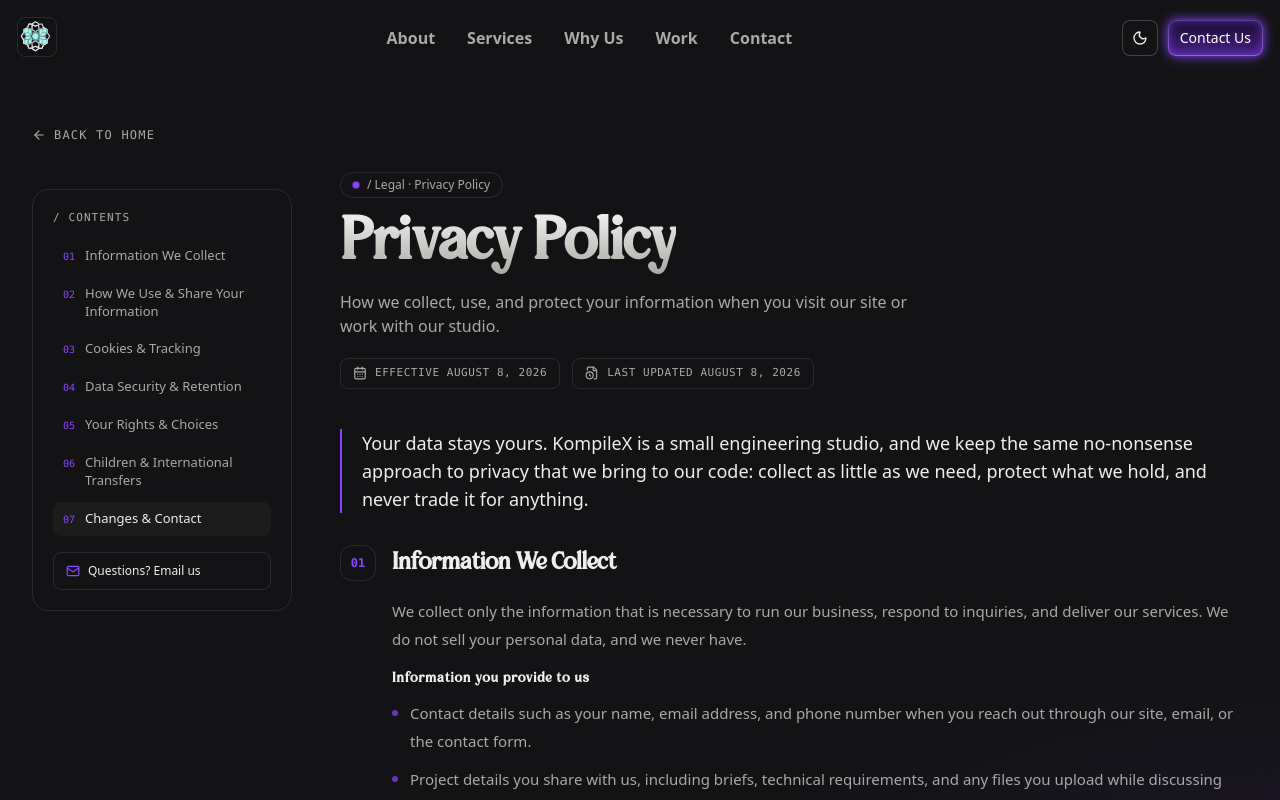
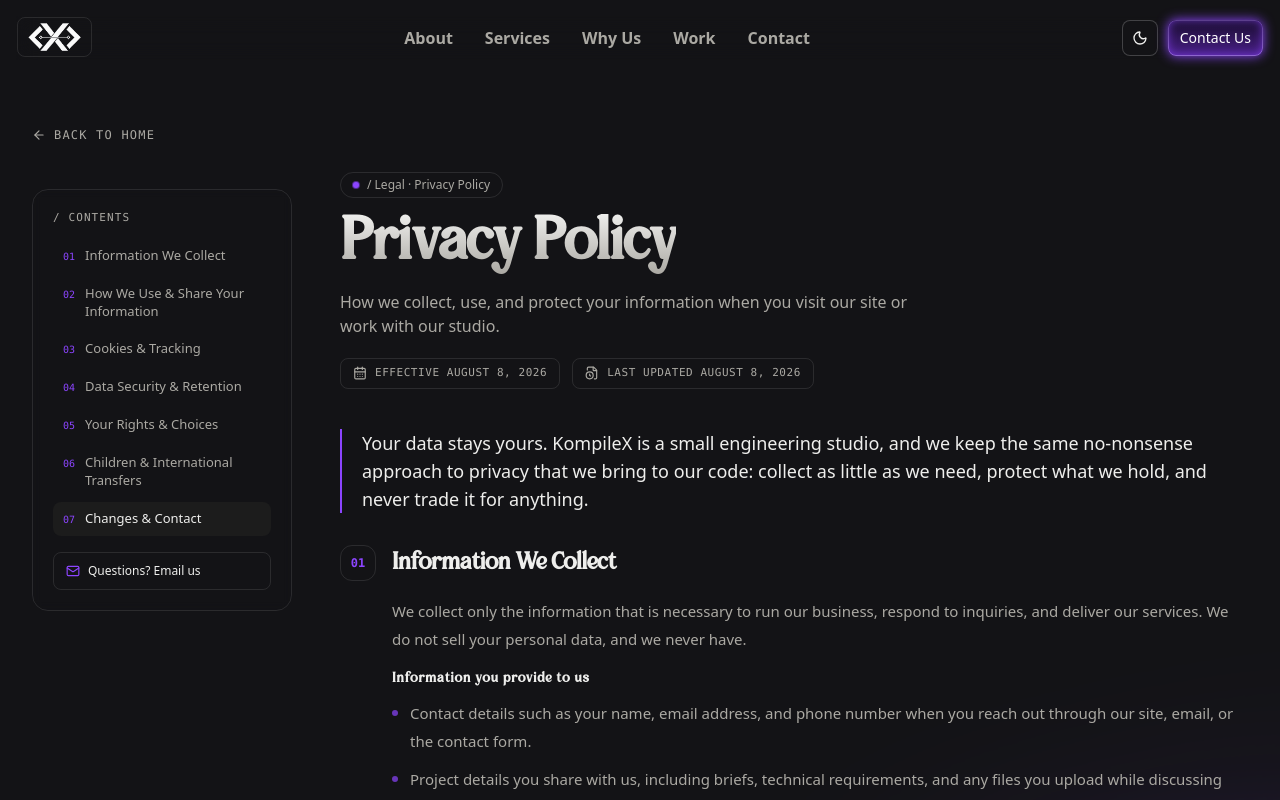
Before and after one commit to KompileX/KompileX_Landing_Page, a Next.js app: page /privacy-policy in a window 1280 px wide. Shown: the top 800 px of the page. Built offline with nearby package versions, Linux system fonts and the light colour scheme.

Commit message:
kompilex light and dark logo add

```diff
--- a/components/Footer.tsx
+++ b/components/Footer.tsx
@@ -2,6 +2,8 @@
 
 import { useEffect, useLayoutEffect, useRef, useState } from 'react'
 import Link from 'next/link'
+import Image from 'next/image'
+import { useTheme } from '@/context/ThemeContext'
 import {
   motion,
   useMotionValue,
@@ -199,6 +201,7 @@ function BackToTopButton({ onClick }: { onClick: () => void }) {
 }
 
 export default function Footer() {
+  const { theme } = useTheme()
   // useReducedMotion() reads the media query synchronously on the client's very
   // first render (even during hydration), while SSR has no window and always
   // yields false - a genuine mismatch if the device prefers reduced motion.
@@ -264,8 +267,16 @@ export default function Footer() {
             {/* ---------- Brand + link columns ---------- */}
             <div className="grid grid-cols-2 gap-x-8 gap-y-10 sm:grid-cols-3 lg:grid-cols-6">
               <div className="col-span-2 flex flex-col gap-4">
-                <Link href="/" className="w-fit text-lg font-bold tracking-tight transition hover:opacity-70">
-                  KompileX
+                <Link href="/" className="w-fit transition hover:opacity-70">
+                  <div className="inline-flex h-9 items-center justify-center rounded-lg border border-border px-2 transition hover:border-primary">
+                    <Image
+                      src={theme === 'dark' ? '/images/kompilex-dark.png' : '/images/kompilex-light.png'}
+                      alt="KompileX"
+                      width={100}
+                      height={32}
+                      className="h-7 w-auto object-contain"
+                    />
+                  </div>
                 </Link>
                 <p className="max-w-xs text-sm leading-relaxed text-muted-foreground">
                   A four-person software development studio designing, building, and shipping
--- a/components/Navbar.tsx
+++ b/components/Navbar.tsx
@@ -71,8 +71,15 @@ export default function Navbar() {
         >
           {/* Logo */}
           <Link href="/" className="transition hover:opacity-80">
-            <div className="inline-flex size-10 items-center justify-center rounded-lg border border-border transition hover:border-primary">
-              <Image src="/images/kompilex.svg" alt="KompileX" width={32} height={32} className="w-11 h-8" />
+            <div className="inline-flex h-10 items-center justify-center rounded-lg border border-border px-2.5 transition hover:border-primary">
+              <Image
+                src={theme === 'dark' ? '/images/kompilex-dark.png' : '/images/kompilex-light.png'}
+                alt="KompileX"
+                width={120}
+                height={40}
+                className="h-8 w-auto object-contain"
+                priority
+              />
             </div>
           </Link>
 
```
Also changed, not shown: public/images/kompilex-dark.png (added), public/images/kompilex-light.png (added).
